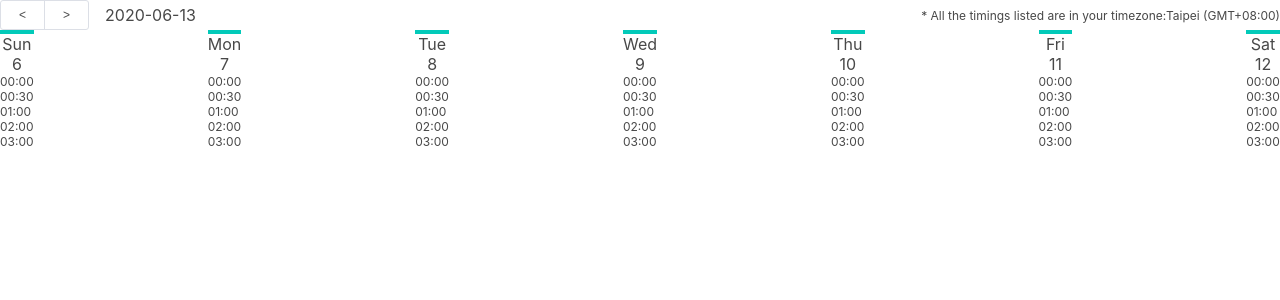
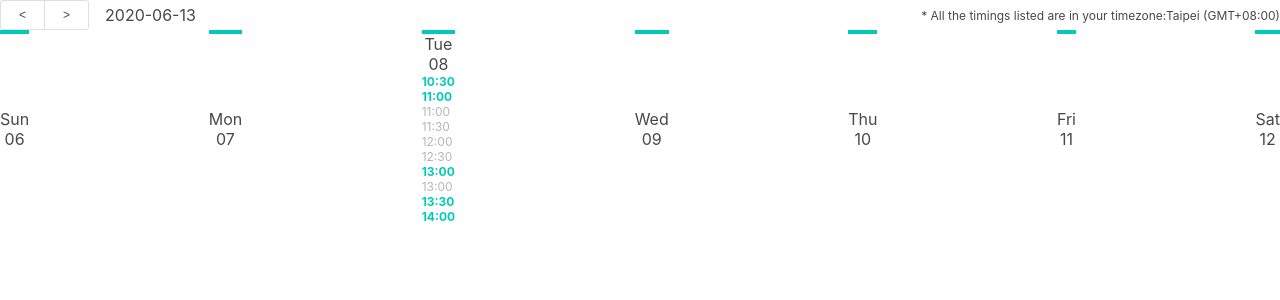
Before and after one commit to thomas8326/react-calendar, a React (Create React App) app: page / in a window 1280 px wide. Shown: the top 300 px of the page. Built offline with nearby package versions, Linux system fonts and the light colour scheme.

Commit message:
feat: complete the calendar get available and disable value

```diff
--- a/src/components/day-viewer.jsx
+++ b/src/components/day-viewer.jsx
@@ -1,27 +1,68 @@
 import React from 'react';
 import '../style/calendar.scss';
+
+const HALF_OF_HOUR = 30;
+const ONE_HOUR = 60;
+const MILITARY_TIME = 24;
 
 const propTypes = {
 };
 
-function DayViewer({ dayOfWeek, date, availableStartTime, availableEntTime }) {
-  // generateOneDataAvailableTime(availableStartTime, availableEntTime) {
-  // }
+class DayViewer extends React.Component {
+  constructor(props) {
+    super(props);
 
+    const { availableTimes, bookedTimes } = this.props;
+    const todayAvailableTimes = availableTimes.flatMap(availableTime => this.getTime(availableTime, 'dayContainer-time_available'));
+    const todayBookedTimes = bookedTimes.flatMap(bookedTimes => this.getTime(bookedTimes, 'dayContainer-time_disable'));
+
+    this.state = {
+      dayTimes: todayAvailableTimes.concat(todayBookedTimes).sort((prev, curr) => prev.value - curr.value)
+    }
+  }
+
+  dayTimeConverter(time) {
+    const clock = time.clock < 10 ? '0' + time.clock : time.clock;
+    const minute = time.minute < 10 ? '0' + time.minute : time.minute;
+    return clock + ':' + minute;
+  }
+
+  getTime({ start, end }, className) {
+    let current = start;
+    const last = end;
+    const result = [{ text: this.dayTimeConverter(start), className: className, value: start.clock * 100 + start.minute }];
+
+    while (current.clock < last.clock) {
+      const newCurrent = current.minute + HALF_OF_HOUR >= ONE_HOUR ? { clock: current.clock + 1, minute: 0 } : { clock: current.clock, minute: current.minute + HALF_OF_HOUR };
+
+      if (newCurrent.clock !== MILITARY_TIME) {
+        result.push({ text: this.dayTimeConverter(newCurrent), className: className, value: newCurrent.clock * 100 + newCurrent.minute });
+      }
+
+      current = newCurrent;
+    }
+
+    console.log(result);
+    console.log([...result]);
+
+    return result;
+  }
+
+  render() {
+    const { dayOfWeek, date } = this.props;
+    const { dayTimes } = this.state;
+    console.log(dayTimes);
     return (
       <div className="dayContainer">
         <div className="dayOfWeek textCenter fontSize-l">{dayOfWeek}</div>
         <div className="date textCenter fontSize-l">{date}</div>
         <ul className="time fontSize-s">
-        <li>00:00</li>
-        <li>00:30</li>
-        <li>01:00</li>
-        <li>02:00</li>
-        <li>03:00</li>
+          {dayTimes.map((time, index) => (<li key={index} className={time.className}>{time.text}</li>))}
         </ul>
       </div>
     );
   }
+}
 
 DayViewer.propTypes = propTypes;
 export default DayViewer;
--- a/src/containers/calendar-board.jsx
+++ b/src/containers/calendar-board.jsx
@@ -22,15 +22,21 @@ class Calendar extends React.Component {
   UNSAFE_componentWillMount() {
   }
 
-  getAWeekDate({ weekStartDate, weekEndDate }) {
-  }
-
   render() {
     const { availableTimes, bookedTimes, weekStartDate, weekEndDate, week } = this.props;
+    console.log(availableTimes);
 
     return (
       <div className="calendar">
-        {week.map((day) => <DayViewer key={day.key} dayOfWeek={day.dayOfWeek} date={day.date} />)}
+        {week.map((day) =>
+          <DayViewer
+            key={day.key}
+            dayOfWeek={day.dayOfWeek}
+            date={day.date}
+            availableTimes={availableTimes.filter(time => time.start.key === day.key)}
+            bookedTimes={bookedTimes.filter(time => time.start.key === day.key)}
+          />
+        )}
       </div>
     );
   }
--- a/src/mock/calendar-mock.json
+++ b/src/mock/calendar-mock.json
@@ -1,11 +1,11 @@
 {
   "available": [{
-            "start": "2020-07-17T10:30:00Z",
-            "end": "2020-07-17T11:00:00Z"
+      "start": "2020-09-08T10:30:00Z",
+      "end": "2020-09-08T11:00:00Z"
     },
     {
-            "start": "2020-07-17T13:00:00Z",
-            "end": "2020-07-17T14:00:00Z"
+      "start": "2020-09-08T13:00:00Z",
+      "end": "2020-09-08T14:00:00Z"
     },
     {
       "start": "2020-07-18T05:30:00Z",
@@ -13,8 +13,8 @@
     }
   ],
   "booked": [{
-            "start": "2020-07-17T11:00:00Z",
-            "end": "2020-07-17T13:00:00Z"
+      "start": "2020-09-08T11:00:00Z",
+      "end": "2020-09-08T13:00:00Z"
     },
     {
       "start": "2020-07-17T14:00:00Z",
--- a/src/redux/modules/calendar.js
+++ b/src/redux/modules/calendar.js
@@ -1,3 +1,5 @@
+import { MyDate } from '../../utils/date';
+
 // Constants
 export const FETCH_CURRENT_WEEK = 'FETCH_CURRENT_WEEK';
 export const GO_NEXT_WEEK = 'GO_NEXT_WEEK';
@@ -22,12 +24,13 @@ export function fetchCurrentWeek() {
     const firstDayOfWeek = today.getDate() - today.getDay();
     const lastDayOfWeek = firstDayOfWeek + 6;
     const week = new Array(lastDayOfWeek - firstDayOfWeek + 1).fill().map((_, index) => {
-      const date = new Date(today.setDate(firstDayOfWeek + index));
+      const myDate = new MyDate(new Date(today.setDate(firstDayOfWeek + index)));
+
       return {
-        key: index,
-        year: date.getFullYear(),
-        month: date.getMonth() + 1,
-        date: date.getDate(),
+        key: myDate.getKey(),
+        year: myDate.getYear(),
+        month: myDate.getMonth(),
+        date: myDate.getDate(),
         dayOfWeek: WEEK_FORMAT_MAP.get(index),
       }
     });
--- a/src/redux/modules/teacher-schedule.js
+++ b/src/redux/modules/teacher-schedule.js
@@ -1,23 +1,40 @@
+import { MyDate } from '../../utils/date';
+
 // Constants
 export const FETCH_TEACHER_SCHEDULE = 'FETCH_TEACHER_SCHEDULE';
 
 // Action Creators
 export function fetchTeacherSchedule({ availableTimes, bookedTimes }) {
   const timeConverter = (times) => {
-    times.map((start, end) => {
+    return times.map(({ start, end }) => {
+      const startTime = new MyDate(new Date(start));
+      const endTime = new MyDate(new Date(end));
+
       return {
         start: {
-
-        }
+          key: startTime.getKey(),
+          year: startTime.getYear(),
+          month: startTime.getMonth(),
+          date: startTime.getDate(),
+          clock: startTime.getHours(),
+          minute: startTime.getMinutes(),
+        },
+        end: {
+          key: endTime.getKey(),
+          year: endTime.getYear(),
+          month: endTime.getMonth(),
+          date: endTime.getDate(),
+          clock: endTime.getHours(),
+          minute: endTime.getMinutes(),
+        },
       }
     })
   }
 
-
   return {
     type: FETCH_TEACHER_SCHEDULE,
-    availableTimes,
-    bookedTimes
+    availableTimes: timeConverter(availableTimes),
+    bookedTimes: timeConverter(bookedTimes)
   };
 }
 
--- a/src/style/calendar.scss
+++ b/src/style/calendar.scss
@@ -11,12 +11,11 @@
   border-top: 4px solid var(--primary-color);
 
   &-time_disable {
-        color: var(--primary-available-color);
+    color: var(--primary-disable-color);
   }
 
   &-time_available {
     color: var(--primary-available-color);
     font-weight: bold;
   }
-
 }
--- /dev/null
+++ b/src/utils/date.js
@@ -0,0 +1,33 @@
+export class MyDate extends Date {
+  current;
+
+  constructor(myDate) {
+    super();
+    this.current = myDate;
+  }
+
+  getYear() {
+    return this.current.getFullYear();
+  }
+
+  getMonth() {
+    return this.current.getMonth() + 1;
+  }
+
+  getDate() {
+    return this.current.getDate() < 10 ? '0' + this.current.getDate() : this.current.getDate();
+  }
+
+  getKey() {
+    return this.getYear() + '-' + this.getMonth() + '-' + this.getDate();
+  }
+
+  getHours() {
+    return this.current.getHours();
+  }
+
+  getMinutes() {
+    return this.current.getMinutes();
+  }
+
+}
```
Lines whose indentation alone changed are shown as unchanged.
